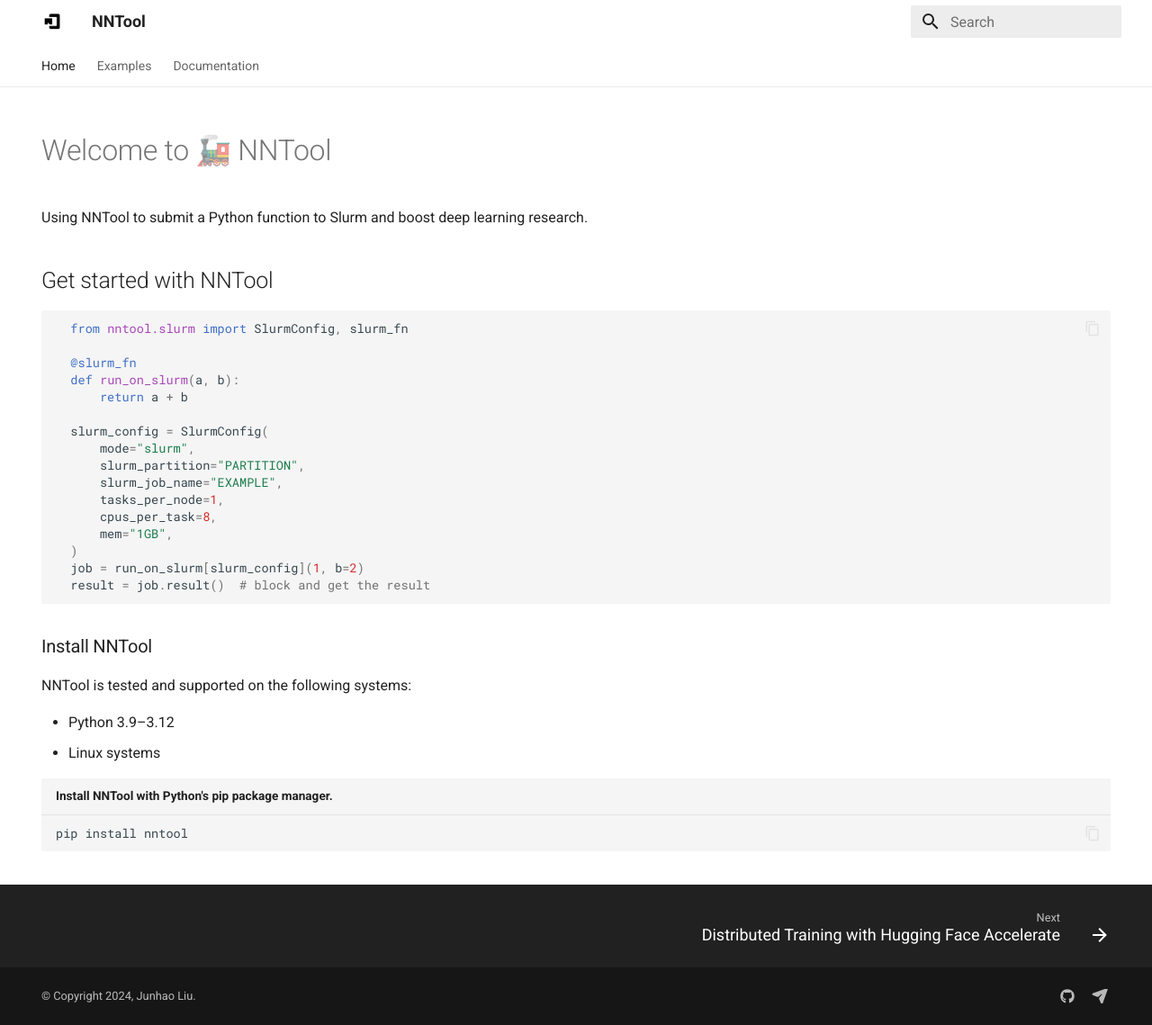
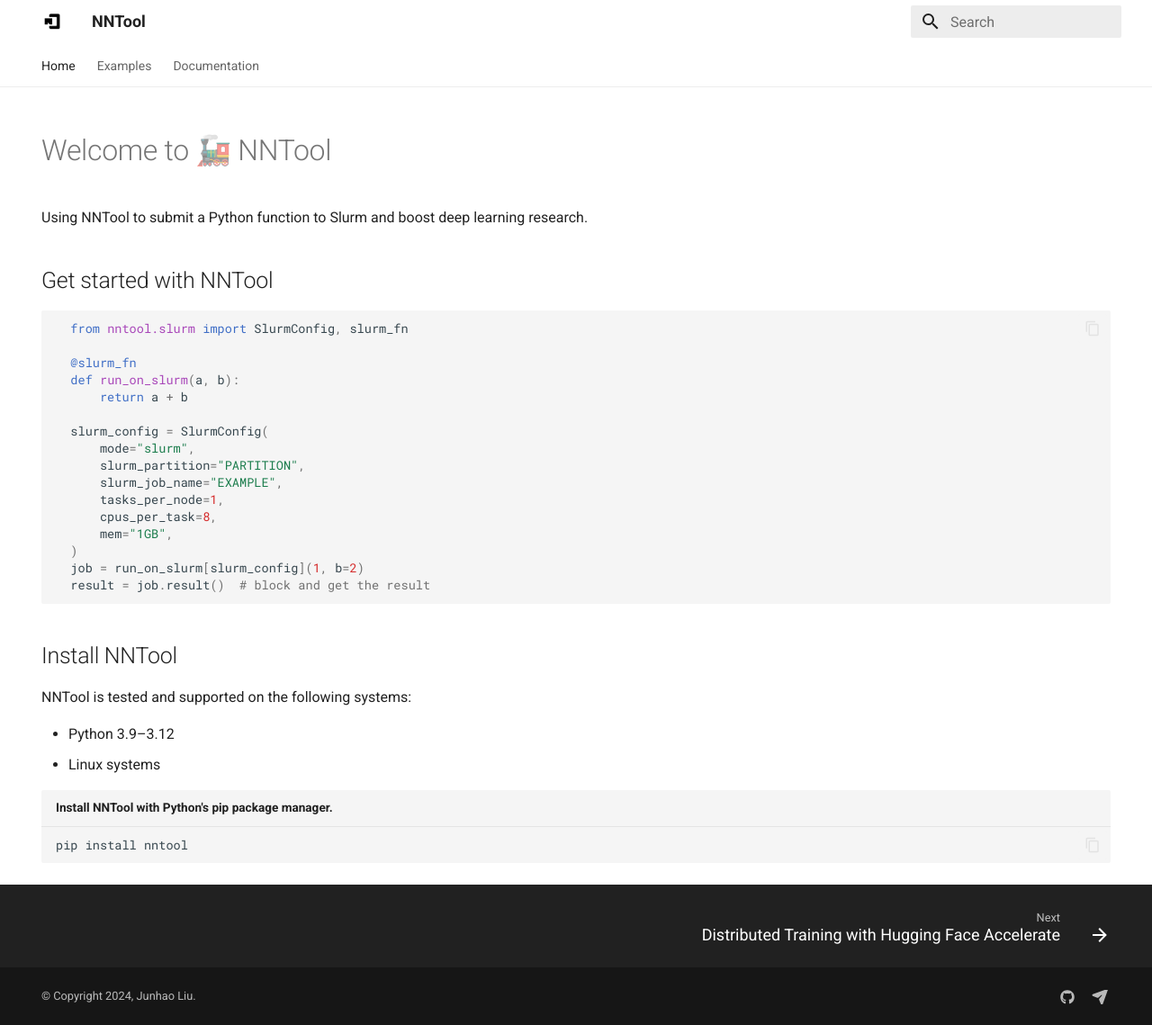
Before and after one commit to jhliu17/nntool, an MkDocs documentation site: the page built from docs/index.md, in a window 1280 px wide and 1139 px high. Shown: the whole window at 90% size. Built offline with MkDocs 1.6.1 and Material for MkDocs 9.7.7, drawn with Linux system fonts in a browser that asks for light colours.

Commit message:
update docs

````diff
--- a/docs/index.md
+++ b/docs/index.md
@@ -28,7 +28,7 @@
   result = job.result()  # block and get the result
 ```
 
-### Install NNTool
+## Install NNTool
 
 NNTool is tested and supported on the following systems:
 
````
